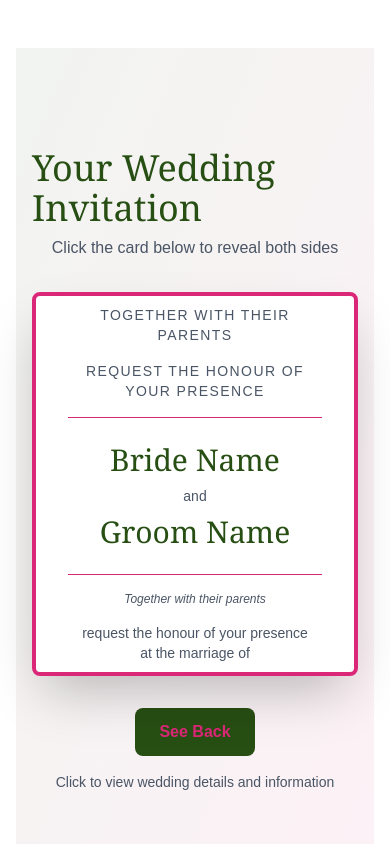
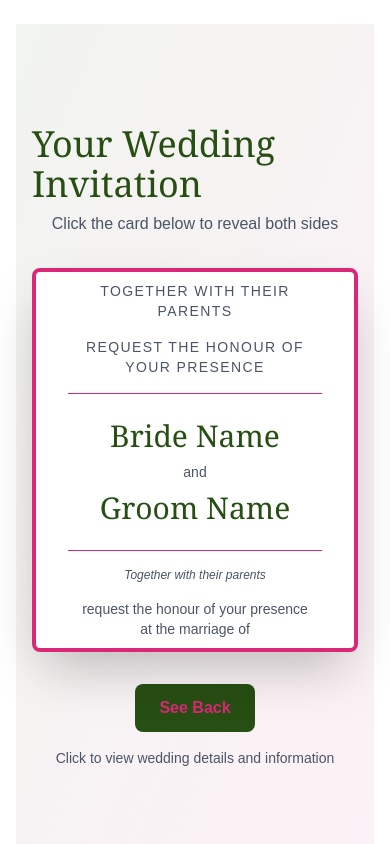
Before and after one commit to tori-ops/hybrid-stationary, a Next.js app: page /invite in a window 390 px wide. Shown: the top 844 px of the page. Built offline with nearby package versions, Linux system fonts and the light colour scheme; no server answers.

Commit message:
Reduce top padding on mobile invite view - change from py-12 to py-6 on mobile

```diff
--- a/src/app/invite/page.tsx
+++ b/src/app/invite/page.tsx
@@ -43,7 +43,7 @@ function InvitePageContent() {
   return (
     <main className="min-h-screen bg-gradient-to-b from-white via-white to-gray-50">
       {/* Content Sections */}
-      <div className="max-w-6xl mx-auto px-4 py-12">
+      <div className="max-w-6xl mx-auto px-4 py-6 md:py-12">
         {/* Invite Card Section */}
         <section className="mb-12">
           <InviteCard config={config} />
```
